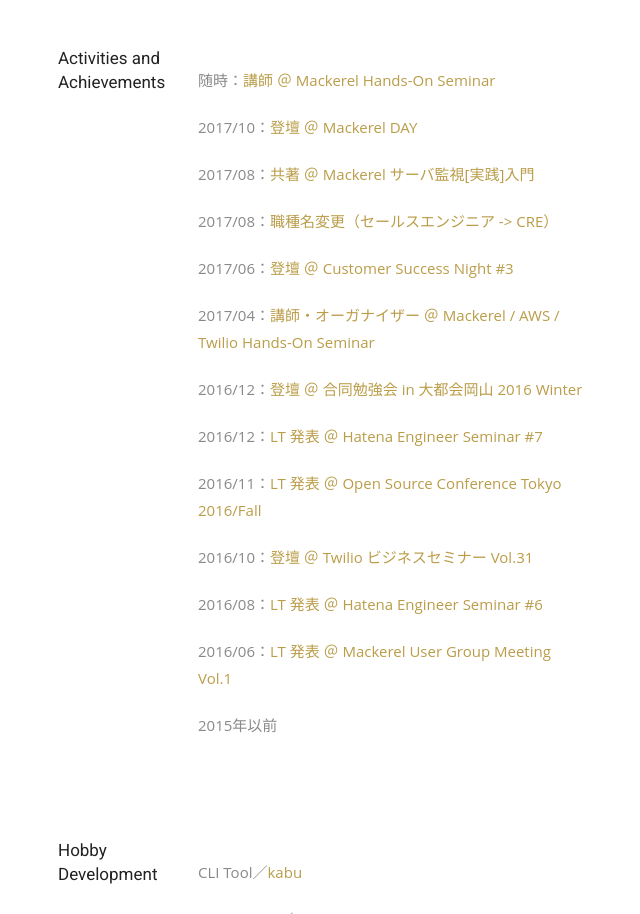
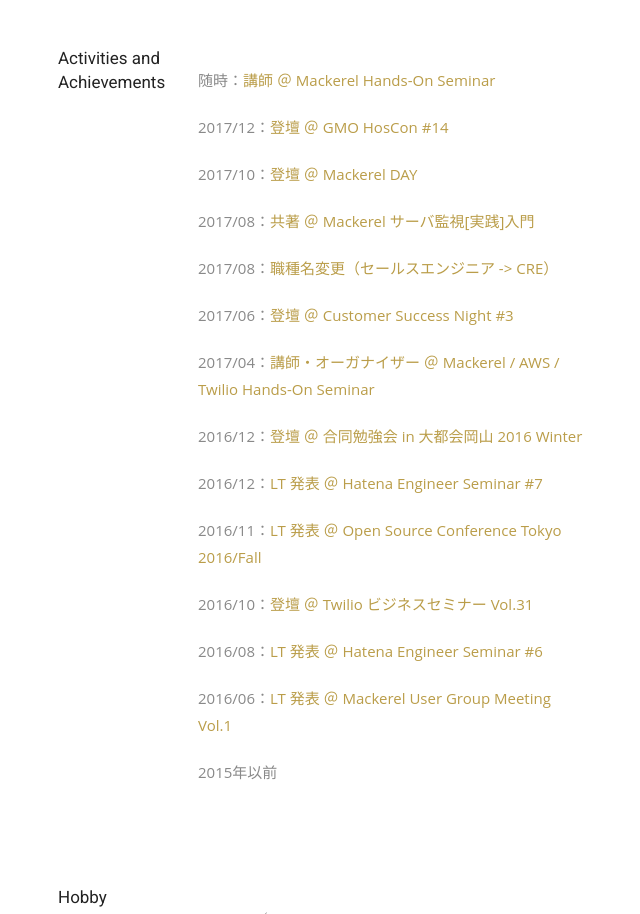
Before and after one commit to a-know/a-know.github.io, a plain HTML site: page index.html in a window 1280 px wide. Shown: the part 1491-2405 px from the top of the page, without its empty margins (637-1277 px from the left). Drawn offline with Linux system fonts and the light colour scheme; a web font is replaced by a local one.

Commit message:
Add presentation

```diff
--- a/index.html
+++ b/index.html
@@ -152,6 +152,7 @@
                                     <div class="col-sm-12">
                                         <ul class="service-list">
                                             <li>随時：<a href="http://mackerelio.connpass.com/" target="_blank">講師 ＠ Mackerel Hands-On Seminar</a></li>
+                                            <li>2017/12：<a href="https://speakerdeck.com/daisukeinoue/hatena-mackerel-cs" target="_blank">登壇 ＠ GMO HosCon #14</a></li>
                                             <li>2017/10：<a href="https://speakerdeck.com/daisukeinoue/mackerel-with-cre" target="_blank">登壇 ＠ Mackerel DAY</a></li>
                                             <li>2017/08：<a href="https://www.amazon.co.jp/dp/4774192139" target="_blank">共著 ＠ Mackerel サーバ監視[実践]入門</a></li>
                                             <li>2017/08：<a href="http://developer.hatenastaff.com/entry/2017/08/09/173607" target="_blank">職種名変更（セールスエンジニア -> CRE）</a></li>
```
